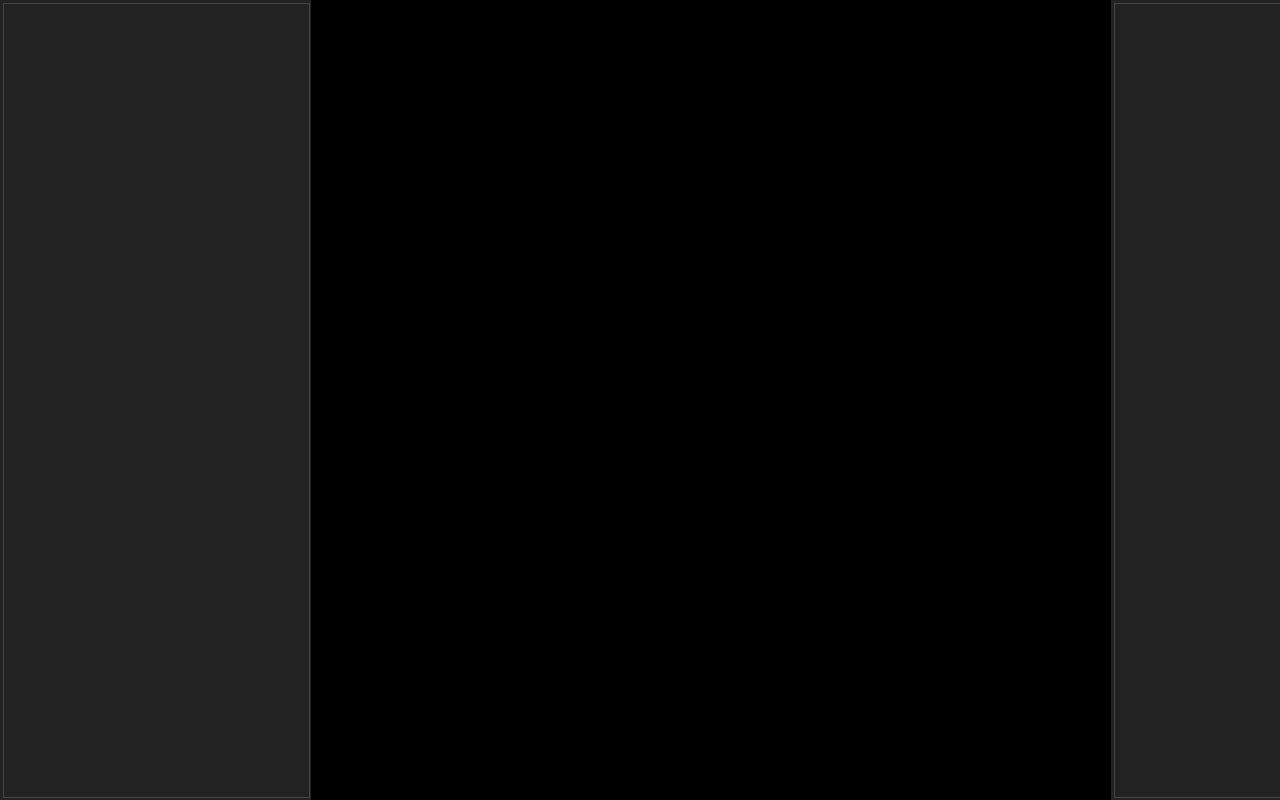
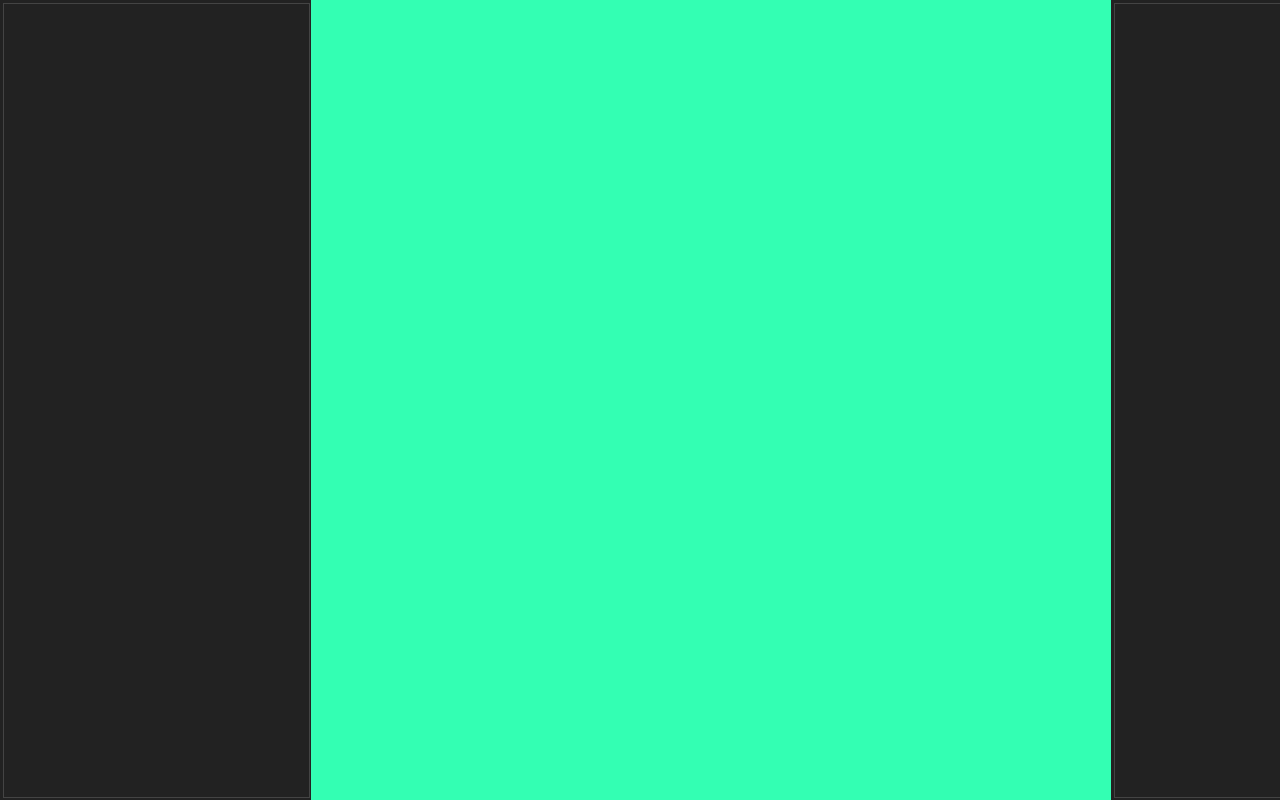
Before and after one commit to jinjagit/glbox, a website built with webpack: page dist/index.html in a window 1280 px wide. Shown: the top 800 px of the page. Built offline with nearby package versions, Linux system fonts and the light colour scheme.

Commit message:
basic webGL canvas

```diff
--- /dev/null
+++ b/src/glRender.js
@@ -0,0 +1,16 @@
+const glRender = () => {
+  const canvas = document.querySelector("#glcanvas");
+  // Initialize the GL context
+  const gl = canvas.getContext("webgl");
+  // Only continue if WebGL is available and working
+  if (!gl) {
+    alert("Unable to initialize WebGL. Your browser or machine may not support it.");
+    return;
+  }
+  // Set clear color to black, fully opaque
+  gl.clearColor(0.2, 1.0, 0.7, 1.0);
+  // Clear the color buffer with specified clear color
+  gl.clear(gl.COLOR_BUFFER_BIT);
+};
+
+export { glRender }
--- a/src/index.js
+++ b/src/index.js
@@ -1,10 +1,12 @@
 import { drawLayout } from './layout'
+import { glRender } from './glRender'
 
 const onResize = () => {
   const redrawIfInactive = () => {
     let now = getTime();
     if (now - lastResize > 995) {
       drawLayout();
+      glRender();
       console.log("redraw");
     };
   };
@@ -19,3 +21,4 @@ const getTime = typeof performance === 'function' ? performance.now : Date.now;
 let lastResize = 0;
 
 drawLayout();
+glRender();
--- a/src/layout.js
+++ b/src/layout.js
@@ -7,10 +7,10 @@ const drawLayout = () => {
   if (width < winWidth) {
     offset = Math.floor((winWidth - width) / 2);
   }
-  let canvas = document.getElementById('canvas');
-  canvas.style.width = `${winHeight}px`;
-  canvas.style.height = `${winHeight}px`;
-  canvas.style.left = `${panelW + offset}px`;
+  let glcanvas = document.getElementById('glcanvas');
+  glcanvas.style.width = `${winHeight}px`;
+  glcanvas.style.height = `${winHeight}px`;
+  glcanvas.style.left = `${panelW + offset}px`;
   let panels = document.getElementsByClassName("panel");
   for (let i = 0; i < panels.length; i++) {
     panels[i].style.width = `${panelW * 0.98}px`;
```
Also changed, not shown: dist/css/custom.css, dist/index.html, dist/main.js.
